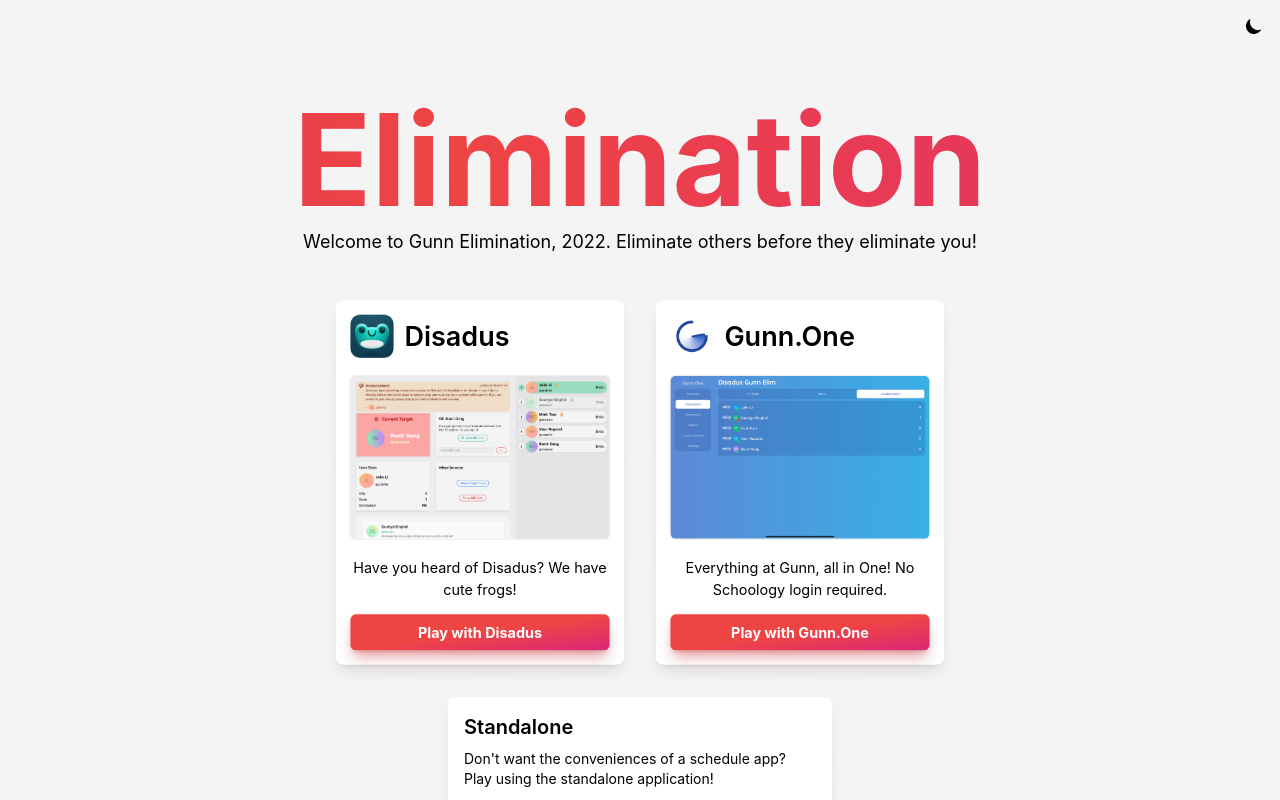
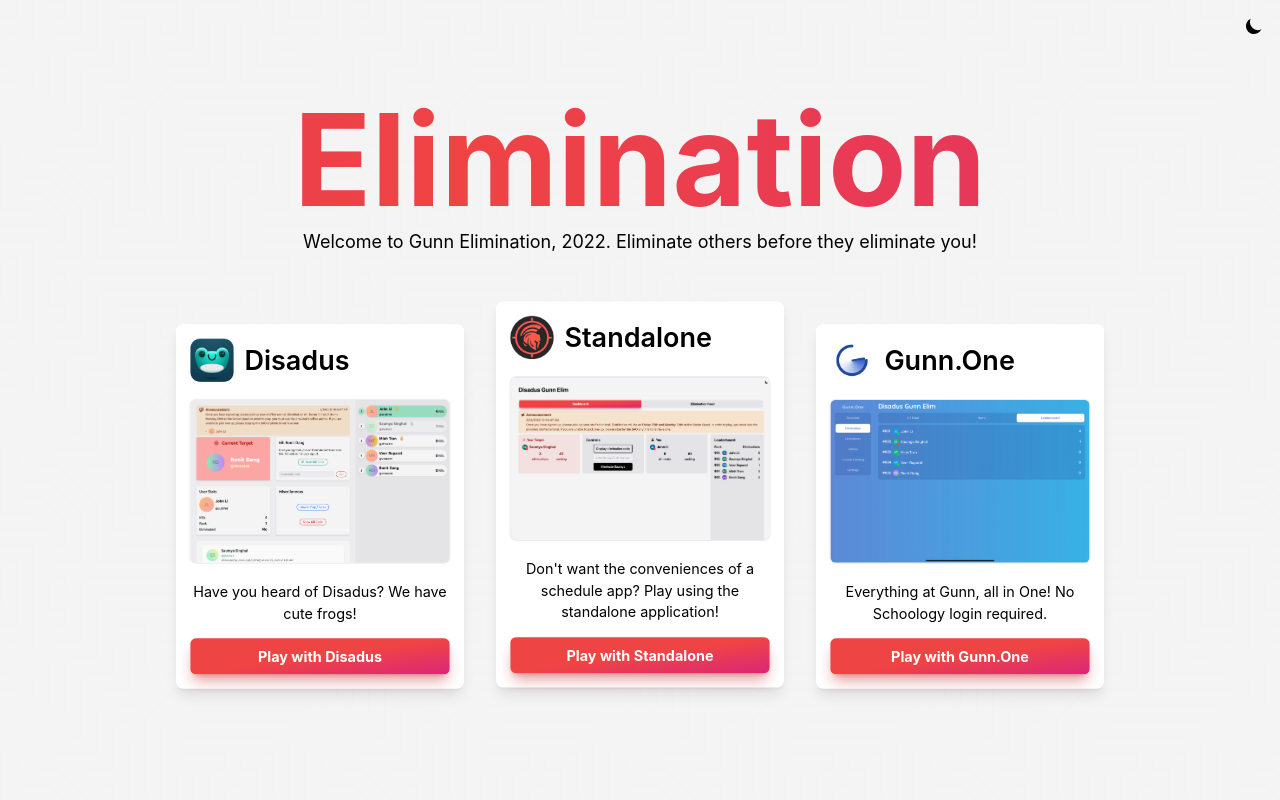
Before and after one commit to gunn-elimination/elimination-2022, a Next.js app: page / in a window 1280 px wide. Built offline with nearby package versions, Linux system fonts and the light colour scheme.

Commit message:
change to cards

```diff
--- a/pages/index.tsx
+++ b/pages/index.tsx
@@ -71,27 +71,25 @@ export default function Home() {
           leaveTo="opacity-0"
         >
           <p className="mb-6 text-lg md:text-base">
-            Welcome to Gunn Elimination, 2022. Eliminate others before they eliminate you!
+            Welcome to Gunn Elimination, 2022. Eliminate others before they
+            eliminate you!
           </p>
         </Transition>
-
-
-
-
-
-        <section className="flex flex-wrap justify-center pointer-events-none group">
-          {items.current}
+        <section className="flex flex-wrap items-end justify-center pointer-events-none group">
+          {items.current[0]}
+          <AppCard
+            name="Standalone"
+            href="/login"
+            icon="/favicon.png"
+            img="/apps/sa-light.png"
+            darkImg="/apps/sa-dark.png"
+            key={"sa"}
+          >
+            Don't want the conveniences of a schedule app? Play using the
+            standalone application!
+          </AppCard>
+          {items.current[1]}
         </section>
-        <div className="flex justify-center ">
-          <div className="h-full mt-3 max-w-sm p-4 text-left text-black transition-shadow duration-150 ease-in-out bg-white rounded-lg shadow-lg dark:bg-zinc-800 dark:text-white hover:shadow-xl flex flex-col gap-2">
-            <span className="text-xl font-semibold">Standalone</span>
-            <p className="text-sm">Don't want the conveniences of a schedule app? Play using the standalone application!</p>
-            <a className="btn-primary-outline btn-sm mt-2">Play with Standalone</a>
-          </div>
-        </div>
-
-
-
       </main>
     </div>
   );
```
Also changed, not shown: public/apps/sa-dark.png (added), public/apps/sa-light.png (added).
